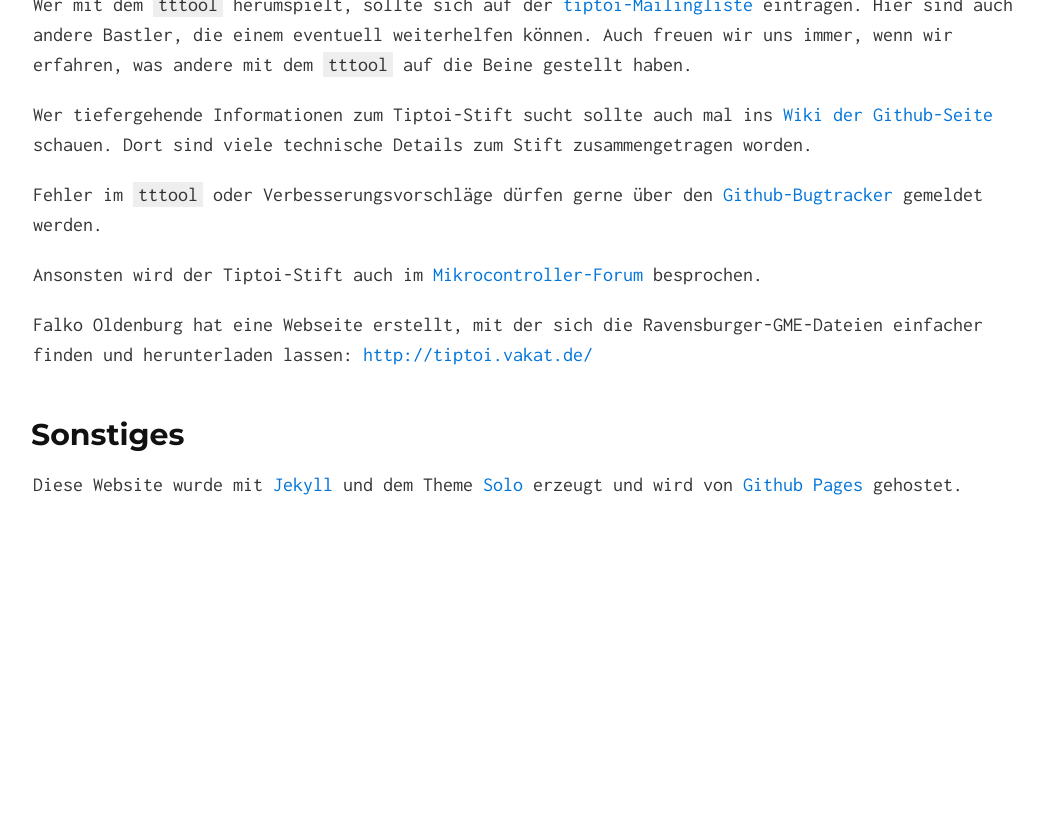
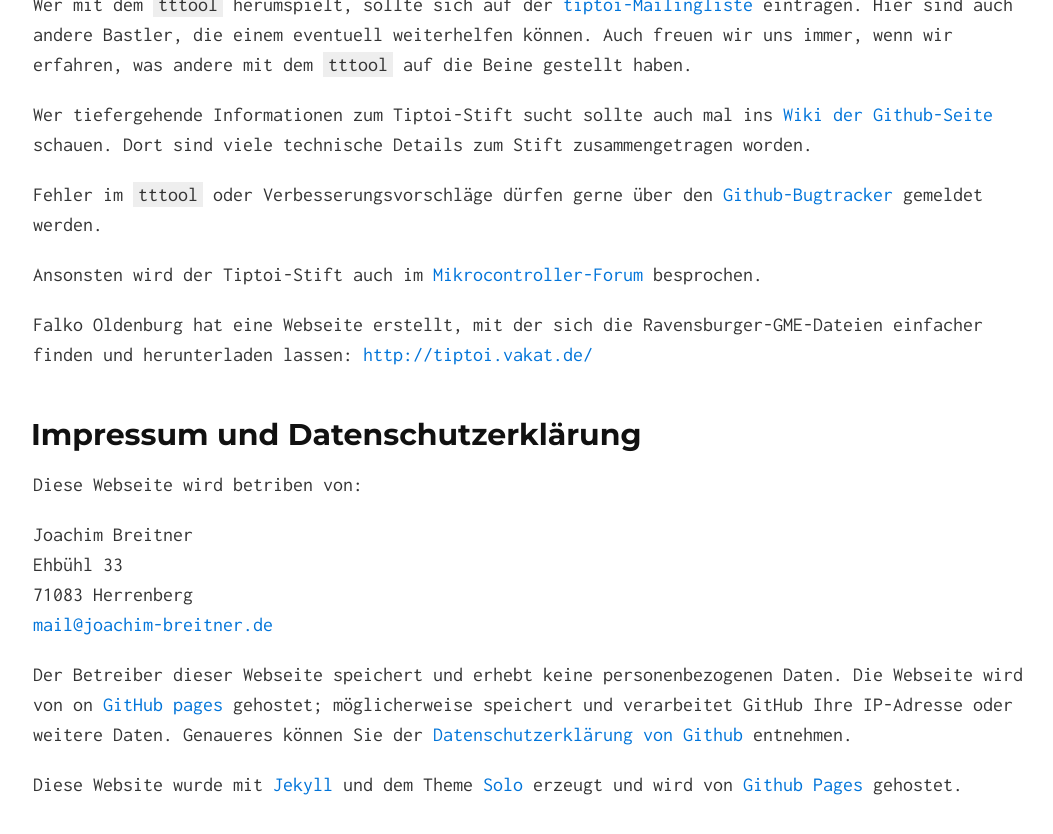
Before and after one commit to entropia/tip-toi-reveng, a Jekyll site: the page built from index.md, in a window 1280 px wide and 900 px high, scrolled down 10892 px. Shown: the top 834 px of the window, without its empty margins (107-1160 px from the left). Built offline with Jekyll 4.4.1, drawn with Linux system fonts in a browser that asks for light colours; before the commit the page ends 11492 px from its top, so only the background shows below that.

Commit message:
Der Versuch eines Impressums

```diff
--- a/index.md
+++ b/index.md
@@ -527,7 +527,21 @@
 Ravensburger-GME-Dateien einfacher finden und herunterladen lassen:
 <http://tiptoi.vakat.de/>
 
-## Sonstiges
+## Impressum und Datenschutzerklärung
+
+Diese Webseite wird betriben von:
+
+Joachim Breitner
+Ehbühl 33
+71083 Herrenberg
+<mail@joachim-breitner.de>
+
+Der Betreiber dieser Webseite speichert und erhebt keine personenbezogenen
+Daten. Die Webseite wird von on [GitHub pages](https://pages.github.com/)
+gehostet; möglicherweise speichert und verarbeitet GitHub Ihre IP-Adresse
+oder weitere Daten. Genaueres können Sie der [Datenschutzerklärung von
+Github](https://help.github.com/articles/github-privacy-statement/) entnehmen.
+
 
 Diese Website wurde mit [Jekyll](http://jekyllrb.com/) und dem Theme
 [Solo](http://chibicode.github.io/solo/) erzeugt und wird von [Github
```
